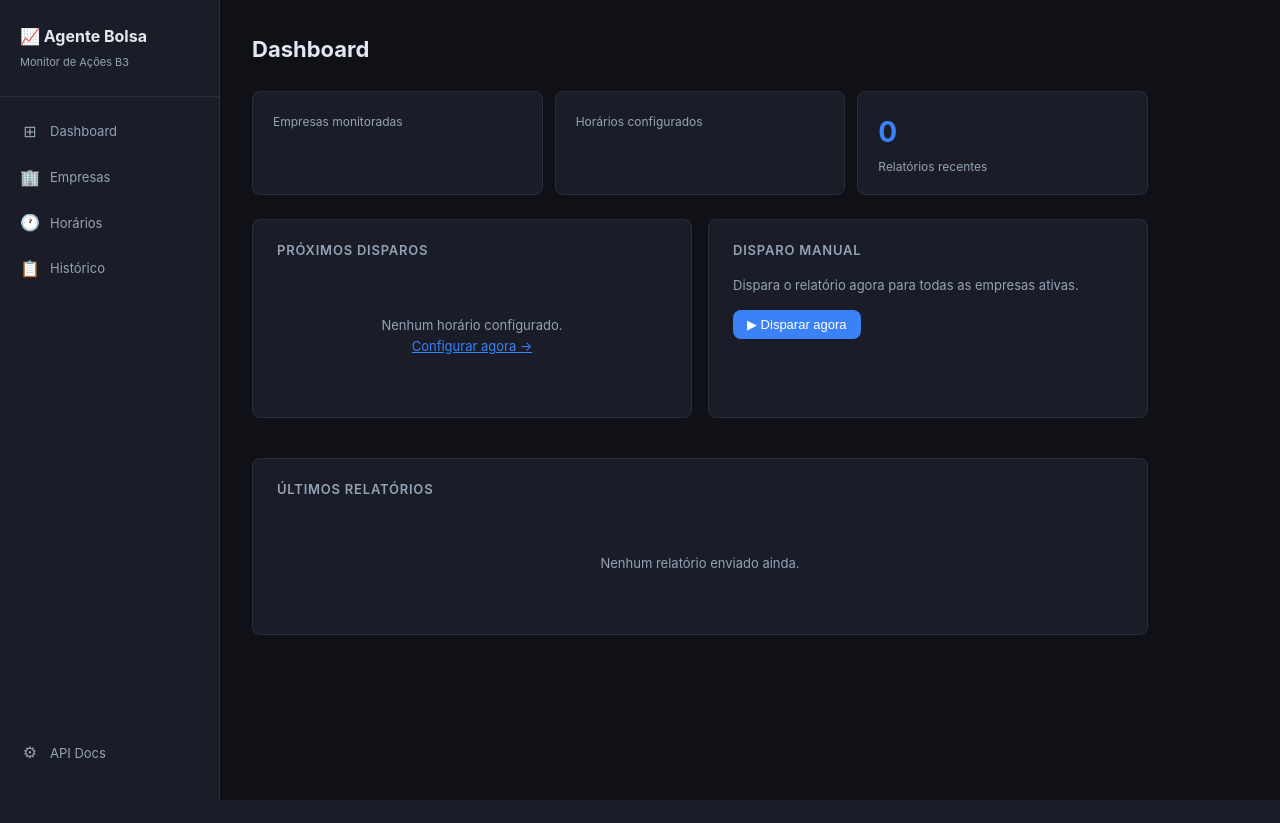
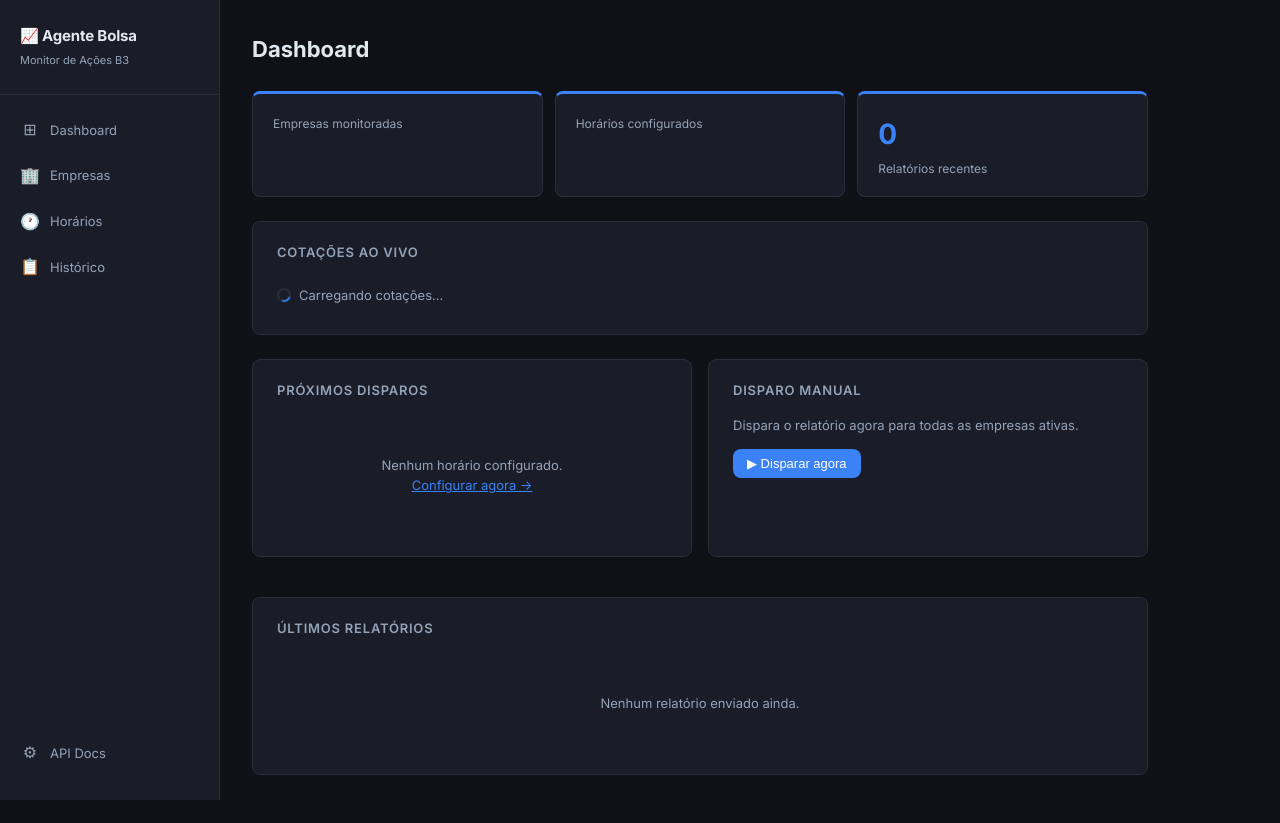
Before and after one commit to llbrascher/agente-bolsa, a FastAPI app: template frontend/templates/dashboard.html in a window 1280 px wide. Before the commit the page ends 800 px from the top, so only its background shows below. Run offline with FastAPI, Linux system fonts and the light colour scheme; the template is opened without the code that fills it, so the values that code supplies are empty; parts of the project's set-up code (start-up, migrations or seed data) failed here and were passed over; some libraries are stand-ins or nearby versions.

Commit message:
feat: dashboard com cotações ao vivo, logos e visual moderno (Inter)
Co-Authored-By: Claude Sonnet 4.6 <noreply@anthropic.com>

```diff
--- a/app/api/pages.py
+++ b/app/api/pages.py
@@ -224,6 +224,29 @@ async def htmx_toggle_schedule(
     })
 
 
+# ── Cotações ao vivo (HTMX lazy) ─────────────────────────────────────────────
+
+@router.get("/htmx/quotes", response_class=HTMLResponse)
+async def htmx_quotes(request: Request, db: AsyncSession = Depends(get_db)):
+    import asyncio
+    from app.sources.brapi import BrapiSource
+
+    companies = await _companies(db)
+    active = [c for c in companies if c.active]
+
+    brapi = BrapiSource()
+    results = await asyncio.gather(*[brapi.fetch(c.ticker, c.name) for c in active])
+
+    quotes = []
+    for company, result in zip(active, results):
+        if result.success:
+            quotes.append(result.data)
+        else:
+            quotes.append({"ticker": company.ticker, "short_name": company.name, "price": None, "change_pct": None, "logo_url": ""})
+
+    return resp(request, "partials/quotes_cards.html", {"quotes": quotes})
+
+
 # ── Disparo manual via UI ─────────────────────────────────────────────────────
 
 @router.post("/htmx/trigger", response_class=HTMLResponse)
--- a/app/sources/brapi.py
+++ b/app/sources/brapi.py
@@ -35,4 +35,5 @@ class BrapiSource(SourceBase):
             "market_cap": quote.get("marketCap"),
             "short_name": quote.get("shortName") or company_name,
             "currency": quote.get("currency", "BRL"),
+            "logo_url": quote.get("logourl", ""),
         }
--- a/frontend/static/css/main.css
+++ b/frontend/static/css/main.css
@@ -17,7 +17,7 @@
 }
 
 body {
-  font-family: -apple-system, BlinkMacSystemFont, 'Segoe UI', Roboto, sans-serif;
+  font-family: 'Inter', -apple-system, BlinkMacSystemFont, 'Segoe UI', sans-serif;
   background: var(--bg);
   color: var(--text);
   font-size: 14px;
@@ -169,7 +169,102 @@ input[type="number"] { width: 80px; }
 /* ── Empty state ─────────────────────────────────────────────────── */
 .empty { text-align: center; padding: 40px; color: var(--muted); font-size: 13px; }
 
+/* ── Quote cards ─────────────────────────────────────────────────── */
+.quotes-grid {
+  display: grid;
+  grid-template-columns: repeat(auto-fill, minmax(200px, 1fr));
+  gap: 12px;
+}
+
+.quotes-loading {
+  display: flex;
+  align-items: center;
+  gap: 8px;
+  color: var(--muted);
+  font-size: 13px;
+  padding: 8px 0;
+}
+
+.spinner {
+  width: 14px; height: 14px;
+  border: 2px solid var(--border);
+  border-top-color: var(--accent);
+  border-radius: 50%;
+  display: inline-block;
+  animation: spin .7s linear infinite;
+}
+@keyframes spin { to { transform: rotate(360deg); } }
+
+.quote-card {
+  background: var(--bg);
+  border: 1px solid var(--border);
+  border-radius: var(--radius);
+  padding: 16px;
+  display: flex;
+  flex-direction: column;
+  gap: 14px;
+  transition: border-color .15s, transform .15s;
+}
+.quote-card:hover {
+  border-color: var(--accent);
+  transform: translateY(-2px);
+}
+
+.quote-card-header {
+  display: flex;
+  align-items: center;
+  gap: 10px;
+}
+
+.quote-logo {
+  width: 36px; height: 36px;
+  border-radius: 8px;
+  object-fit: contain;
+  background: #fff;
+  padding: 2px;
+  flex-shrink: 0;
+}
+
+.quote-logo-fallback {
+  width: 36px; height: 36px;
+  border-radius: 8px;
+  background: linear-gradient(135deg, var(--accent), #7c3aed);
+  color: #fff;
+  font-weight: 700;
+  font-size: 15px;
+  display: flex;
+  align-items: center;
+  justify-content: center;
+  flex-shrink: 0;
+}
+
+.quote-card-info { min-width: 0; }
+.quote-ticker { font-weight: 700; font-size: 14px; }
+.quote-name   { font-size: 11px; color: var(--muted); white-space: nowrap; overflow: hidden; text-overflow: ellipsis; }
+
+.quote-card-price {
+  display: flex;
+  align-items: baseline;
+  justify-content: space-between;
+  gap: 8px;
+}
+.quote-price  { font-size: 18px; font-weight: 700; }
+.quote-change { font-size: 12px; font-weight: 600; }
+.quote-change.positive { color: var(--green); }
+.quote-change.negative { color: var(--red); }
+
+/* ── Nav brand refinement ─────────────────────────────────────────── */
+.nav-brand h1 { font-size: 15px; font-weight: 700; letter-spacing: -.01em; }
+
+/* ── Stat card accent bar ─────────────────────────────────────────── */
+.stat {
+  border-top: 3px solid var(--accent);
+  transition: transform .15s;
+}
+.stat:hover { transform: translateY(-2px); }
+
 @media (max-width: 640px) {
   .nav { display: none; }
   .main { margin-left: 0; padding: 16px; }
+  .quotes-grid { grid-template-columns: 1fr 1fr; }
 }
--- a/frontend/templates/base.html
+++ b/frontend/templates/base.html
@@ -4,6 +4,9 @@
   <meta charset="UTF-8">
   <meta name="viewport" content="width=device-width, initial-scale=1.0">
   <title>{% block title %}Agente Bolsa{% endblock %}</title>
+  <link rel="preconnect" href="https://fonts.googleapis.com">
+  <link rel="preconnect" href="https://fonts.gstatic.com" crossorigin>
+  <link href="https://fonts.googleapis.com/css2?family=Inter:wght@400;500;600;700&display=swap" rel="stylesheet">
   <link rel="stylesheet" href="/static/css/main.css">
   <script src="https://unpkg.com/htmx.org@1.9.12" defer></script>
 </head>
--- a/frontend/templates/dashboard.html
+++ b/frontend/templates/dashboard.html
@@ -16,6 +16,18 @@
   <div class="stat">
     <div class="stat-value">{{ recent_reports | length }}</div>
     <div class="stat-label">Relatórios recentes</div>
+  </div>
+</div>
+
+<div class="card" style="margin-bottom:24px">
+  <div class="card-title">Cotações ao vivo</div>
+  <div class="quotes-grid"
+       hx-get="/htmx/quotes"
+       hx-trigger="load"
+       hx-swap="innerHTML">
+    <div class="quotes-loading">
+      <span class="spinner"></span> Carregando cotações…
+    </div>
   </div>
 </div>
 
```
Also changed, not shown: frontend/templates/partials/quotes_cards.html (added, +32 -0 lines).
